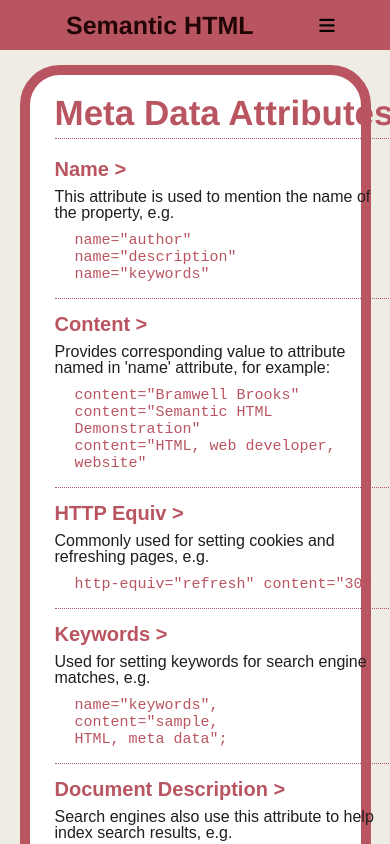
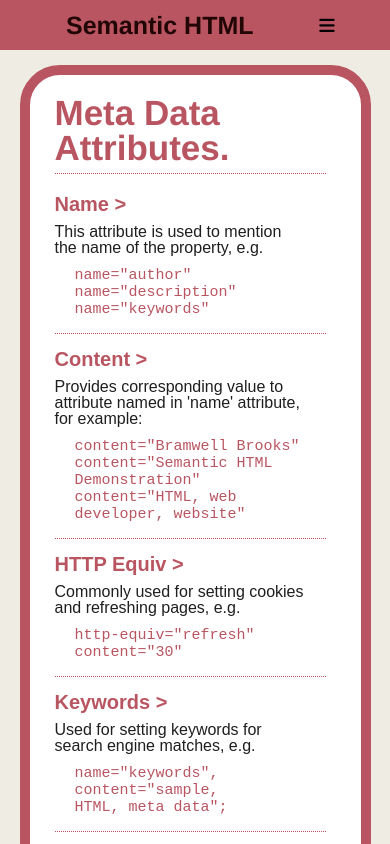
Before and after one commit to BramBrooks/semanticHTML, a React (Create React App) app: page /meta in a window 390 px wide. Shown: the top 844 px of the page. Built offline with nearby package versions, Linux system fonts and the light colour scheme; a web font is replaced by a local one.

Commit message:
updates mobile view for meta page

```diff
--- a/src/styles/pages/6.meta.scss
+++ b/src/styles/pages/6.meta.scss
@@ -129,4 +129,12 @@
       }
     }
   }
+
+  @media screen and (max-width: 480px) {
+    .container_1,
+    .container_2 {
+      max-width: 100%;
+      min-width: 0px;
+    }
+  }
 }
```
